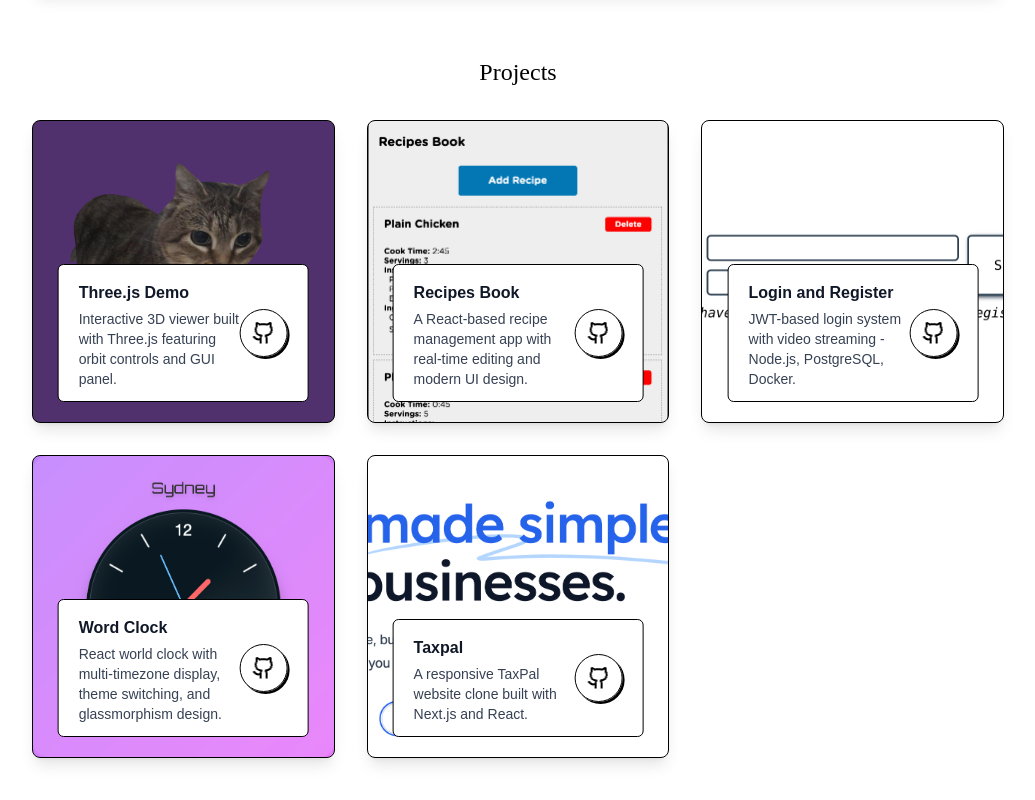
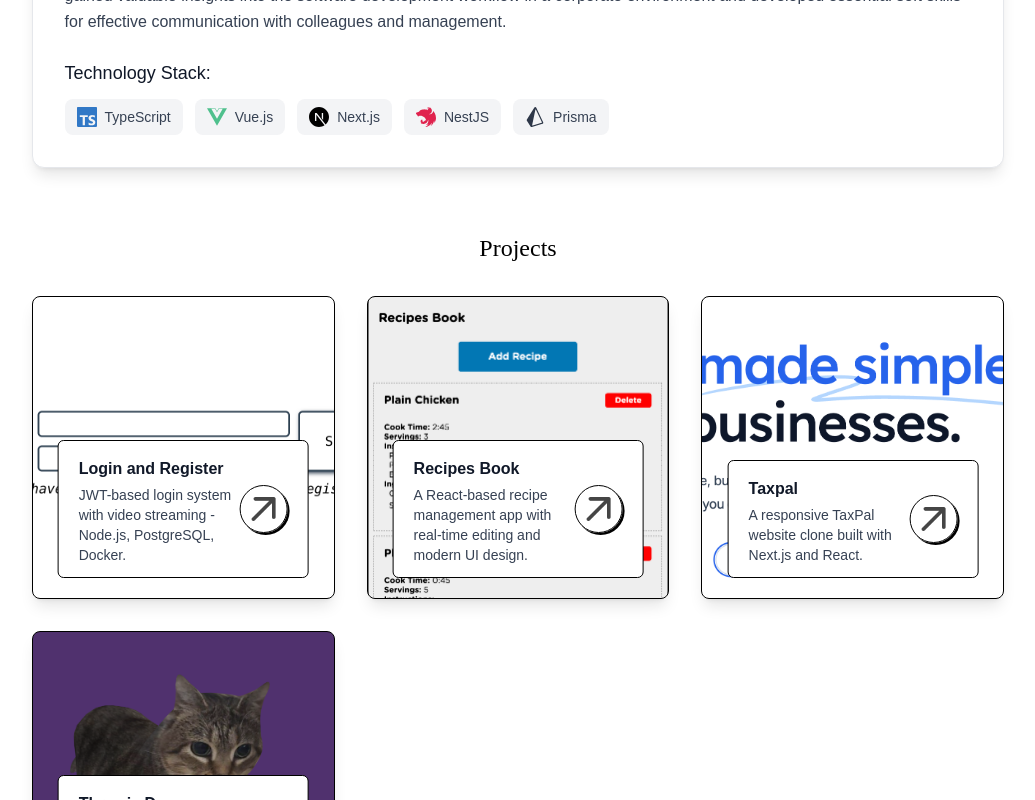
Before and after one commit to shuttle666/My-Profile, a Next.js app: page / in a window 1280 px wide. Shown: the part 3780-4580 px from the top of the page, without its empty margins (122-1157 px from the left). Built offline with nearby package versions, Linux system fonts and the light colour scheme; a web font is replaced by a local one.

Commit message:
Updated internship details, reordered projects (Login first, Three.js last), and replaced GitHub repository links with live deployment URLs.

```diff
--- a/assets/assets.js
+++ b/assets/assets.js
@@ -1,78 +1,78 @@
-import user_image from './user-image.png';
-import code_icon from './code-icon.png';
-import code_icon_dark from './code-icon-dark.png';
-import edu_icon from './edu-icon.png';
-import edu_icon_dark from './edu-icon-dark.png';
-import project_icon from './project-icon.png';
-import project_icon_dark from './project-icon-dark.png';
-import vscode from './vscode.png';
-import firebase from './firebase.png';
-import figma from './figma.png';
-import git from './git.png';
-import mongodb from './mongodb.png';
-import right_arrow_white from './right-arrow-white.png';
-import logo from './logo.png';
-import logo_dark from './logo_dark.png';
-import mail_icon from './mail_icon.png';
-import mail_icon_dark from './mail_icon_dark.png';
-import profile_img from './profile-img.png';
-import download_icon from './download-icon.png';
-import hand_icon from './hand-icon.png';
-import header_bg_color from './header-bg-color.png';
-import moon_icon from './moon_icon.png';
-import sun_icon from './sun_icon.png';
-import arrow_icon from './arrow-icon.png';
-import arrow_icon_dark from './arrow-icon-dark.png';
-import menu_black from './menu-black.png';
-import menu_white from './menu-white.png';
-import close_black from './close-black.png';
-import close_white from './close-white.png';
-import web_icon from './web-icon.png';
-import mobile_icon from './mobile-icon.png';
-import ui_icon from './ui-icon.png';
-import graphics_icon from './graphics-icon.png';
-import right_arrow from './right-arrow.png';
-import send_icon from './send-icon.png';
-import right_arrow_bold from './right-arrow-bold.png';
-import right_arrow_bold_dark from './right-arrow-bold-dark.png';
-import github from './github.png';
-import github_dark from './github_dark.png';
-import linkedin from './linkedin.png';
-import linkedin_dark from './linkedin_dark.png';
+import user_image from "./user-image.png";
+import code_icon from "./code-icon.png";
+import code_icon_dark from "./code-icon-dark.png";
+import edu_icon from "./edu-icon.png";
+import edu_icon_dark from "./edu-icon-dark.png";
+import project_icon from "./project-icon.png";
+import project_icon_dark from "./project-icon-dark.png";
+import vscode from "./vscode.png";
+import firebase from "./firebase.png";
+import figma from "./figma.png";
+import git from "./git.png";
+import mongodb from "./mongodb.png";
+import right_arrow_white from "./right-arrow-white.png";
+import logo from "./logo.png";
+import logo_dark from "./logo_dark.png";
+import mail_icon from "./mail_icon.png";
+import mail_icon_dark from "./mail_icon_dark.png";
+import profile_img from "./profile-img.png";
+import download_icon from "./download-icon.png";
+import hand_icon from "./hand-icon.png";
+import header_bg_color from "./header-bg-color.png";
+import moon_icon from "./moon_icon.png";
+import sun_icon from "./sun_icon.png";
+import arrow_icon from "./arrow-icon.png";
+import arrow_icon_dark from "./arrow-icon-dark.png";
+import menu_black from "./menu-black.png";
+import menu_white from "./menu-white.png";
+import close_black from "./close-black.png";
+import close_white from "./close-white.png";
+import web_icon from "./web-icon.png";
+import mobile_icon from "./mobile-icon.png";
+import ui_icon from "./ui-icon.png";
+import graphics_icon from "./graphics-icon.png";
+import right_arrow from "./right-arrow.png";
+import send_icon from "./send-icon.png";
+import right_arrow_bold from "./right-arrow-bold.png";
+import right_arrow_bold_dark from "./right-arrow-bold-dark.png";
+import github from "./github.png";
+import github_dark from "./github_dark.png";
+import linkedin from "./linkedin.png";
+import linkedin_dark from "./linkedin_dark.png";
 
 // 添加前端技术图标导入
-import react from './react.svg';
-import javascript from './javascript.svg';
-import typescript from './typescript.svg';
-import html from './html.svg';
-import css from './css.svg';
-import tailwindcss from './tailwindcss.svg';
-import figma_svg from './figma.svg';
-import nextjs from './nextjs.svg';
-import python from './python.svg';
-import vue from './vuejs.svg';
-import threejs from './threejs.svg';
-import vitejs from './vitejs.svg';
+import react from "./react.svg";
+import javascript from "./javascript.svg";
+import typescript from "./typescript.svg";
+import html from "./html.svg";
+import css from "./css.svg";
+import tailwindcss from "./tailwindcss.svg";
+import figma_svg from "./figma.svg";
+import nextjs from "./nextjs.svg";
+import python from "./python.svg";
+import vue from "./vuejs.svg";
+import threejs from "./threejs.svg";
+import vitejs from "./vitejs.svg";
 
 // 添加后端和数据库技术图标导入
-import nodejs from './nodejs.svg';
-import express from './express.svg';
-import nestjs from './nestjs.svg';
-import prisma from './prisma.svg';
-import postgresql from './postgresql.svg';
+import nodejs from "./nodejs.svg";
+import express from "./express.svg";
+import nestjs from "./nestjs.svg";
+import prisma from "./prisma.svg";
+import postgresql from "./postgresql.svg";
 
 // 添加工具和DevOps技术图标导入
-import git_svg from './git.svg';
-import yarn from './yarn.svg';
-import pnpm from './pnpm.svg';
-import docker from './docker.svg';
-import aws from './aws.png';
-import postman from './postman.svg';
-import soon_logo from './soon_logo.jpg';
-import trae from './trae.svg';
-import claude from './claude.png';
-import cursor from './cursor.svg';
-import sealos from './sealos.png';
+import git_svg from "./git.svg";
+import yarn from "./yarn.svg";
+import pnpm from "./pnpm.svg";
+import docker from "./docker.svg";
+import aws from "./aws.png";
+import postman from "./postman.svg";
+import soon_logo from "./soon_logo.jpg";
+import trae from "./trae.svg";
+import claude from "./claude.png";
+import cursor from "./cursor.svg";
+import sealos from "./sealos.png";
 
 export const assets = {
   github,
@@ -156,157 +156,189 @@
 
 export const workData = [
   {
-        title: 'Three.js Demo',
-        description: 'Interactive 3D viewer built with Three.js featuring orbit controls and GUI panel.',
-        bgImage: '/threejs.png',
-
-        link: 'https://github.com/shuttle666/threejs',
-
+    title: "Login and Register",
+    description:
+      "JWT-based login system with video streaming - Node.js, PostgreSQL, Docker.",
+    bgImage: "/loginRegister.png",
+    link: "https://login-and-register-frontend-4pihla-a9a1c4-13-54-49-177.traefik.me/",
   },
   {
-        title: 'Recipes Book',
-        description: 'A React-based recipe management app with real-time editing and modern UI design.',
-        bgImage: '/recipesBook.png',
-        technologies: [
-            { icon: assets.react, name: 'React' },
-        ],
-        link: 'https://github.com/shuttle666/Recipes',
+    title: "Recipes Book",
+    description:
+      "A React-based recipe management app with real-time editing and modern UI design.",
+    bgImage: "/recipesBook.png",
+    technologies: [{ icon: assets.react, name: "React" }],
+    link: "https://recipes-one-azure.vercel.app/",
   },
   {
-        title: 'Login and Register',
-        description: 'JWT-based login system with video streaming - Node.js, PostgreSQL, Docker.',
-        bgImage: '/loginRegister.png',
-        link: 'https://github.com/shuttle666/loginRegister',
+    title: "Taxpal",
+    description:
+      "A responsive TaxPal website clone built with Next.js and React.",
+    bgImage: "/taxpal.png",
+    technologies: [{ icon: assets.react, name: "React" }],
+    link: "https://taxpal-app-ewa8l4-b515fe-13-54-49-177.traefik.me/",
   },
   {
-        title: 'Word Clock',
-        description: 'React world clock with multi-timezone display, theme switching, and glassmorphism design.',
-        bgImage: '/WordClock.png',
-        technologies: [
-            { icon: assets.react, name: 'React' },
-        ],
-        link: 'https://github.com/shuttle666/World-clock',
-
+    title: "Three.js Demo",
+    description:
+      "Interactive 3D viewer built with Three.js featuring orbit controls and GUI panel.",
+    bgImage: "/threejs.png",
+    link: "https://threejs-one-dun.vercel.app/",
   },
-    {
-        title: 'Taxpal',
-        description: 'A responsive TaxPal website clone built with Next.js and React.',
-        bgImage: '/taxpal.png',
-        technologies: [
-            { icon: assets.react, name: 'React' },
-        ],
-        link: 'https://github.com/shuttle666/taxpal',
-
-    },
+  // {
+  //   title: "Word Clock",
+  //   description:
+  //     "React world clock with multi-timezone display, theme switching, and glassmorphism design.",
+  //   bgImage: "/WordClock.png",
+  //   technologies: [{ icon: assets.react, name: "React" }],
+  //   link: "https://github.com/shuttle666/World-clock",
+  // },
   // {
   //     title: 'UI/UX designing',
   //     description: 'UI/UX Design',
   //     bgImage: '/work-4.png',
   // },
-]
+];
 
 export const serviceData = [
-    { icon: assets.web_icon, title: 'Web design', description: 'Web development is the process of building, programming...', link: '' },
-    { icon: assets.mobile_icon, title: 'Mobile app', description: 'Mobile app development involves creating software for mobile devices...', link: '' },
-    { icon: assets.ui_icon, title: 'UI/UX design', description: 'UI/UX design focuses on creating a seamless user experience...', link: '' },
-    { icon: assets.graphics_icon, title: 'Graphics design', description: 'Creative design solutions to enhance visual communication...', link: '' },
-]
+  {
+    icon: assets.web_icon,
+    title: "Web design",
+    description: "Web development is the process of building, programming...",
+    link: "",
+  },
+  {
+    icon: assets.mobile_icon,
+    title: "Mobile app",
+    description:
+      "Mobile app development involves creating software for mobile devices...",
+    link: "",
+  },
+  {
+    icon: assets.ui_icon,
+    title: "UI/UX design",
+    description:
+      "UI/UX design focuses on creating a seamless user experience...",
+    link: "",
+  },
+  {
+    icon: assets.graphics_icon,
+    title: "Graphics design",
+    description: "Creative design solutions to enhance visual communication...",
+    link: "",
+  },
+];
 
 export const infoList = [
-    { icon: assets.code_icon, iconDark: assets.code_icon_dark, title: 'Technical Skills', description: 'React, Node.js, Next.js, Prisma and more.' },
-    { icon: assets.project_icon, iconDark: assets.project_icon_dark, title: 'Projects', description: 'Built more than 5 projects.' },
-    { icon: assets.edu_icon, iconDark: assets.edu_icon_dark, title: 'Education', description: 'Master of Computing, University of Adelaide.' }
+  {
+    icon: assets.code_icon,
+    iconDark: assets.code_icon_dark,
+    title: "Technical Skills",
+    description: "React, Node.js, Next.js, Prisma and more.",
+  },
+  {
+    icon: assets.project_icon,
+    iconDark: assets.project_icon_dark,
+    title: "Projects",
+    description: "Built more than 5 projects.",
+  },
+  {
+    icon: assets.edu_icon,
+    iconDark: assets.edu_icon_dark,
+    title: "Education",
+    description: "Master of Computing, University of Adelaide.",
+  },
 ];
 
 // 前端
 export const frontendSkillsData = [
   {
     icon: assets.react,
-        title: 'React'
+    title: "React",
   },
   {
     icon: assets.nextjs,
-        title: 'Next.js'
+    title: "Next.js",
   },
   {
     icon: assets.tailwindcss,
-        title: 'Tailwind CSS'
+    title: "Tailwind CSS",
   },
   {
     icon: assets.vitejs,
-        title: 'Vite'
+    title: "Vite",
   },
   {
     icon: assets.html,
-        title: 'HTML'
+    title: "HTML",
   },
   {
     icon: assets.css,
-        title: 'CSS'
+    title: "CSS",
   },
   {
     icon: assets.javascript,
-        title: 'JavaScript'
+    title: "JavaScript",
   },
   {
     icon: assets.typescript,
-        title: 'TypeScript'
+    title: "TypeScript",
   },
   {
     icon: assets.python,
-        title: 'Python'
+    title: "Python",
   },
   {
     icon: assets.threejs,
-        title: 'Three.js'
-    }
+    title: "Three.js",
+  },
 ];
 
 // 后端和数据库
 export const backendSkillsData = [
   {
     icon: assets.nodejs,
-        title: 'Node.js'
+    title: "Node.js",
   },
   {
     icon: assets.express,
-        title: 'Express'
+    title: "Express",
   },
   {
     icon: assets.nestjs,
-        title: 'NestJS'
+    title: "NestJS",
   },
   {
     icon: assets.prisma,
-        title: 'Prisma'
+    title: "Prisma",
   },
   {
     icon: assets.postgresql,
-        title: 'PostgreSQL'
+    title: "PostgreSQL",
   },
   {
     icon: assets.mongodb,
-        title: 'MongoDB'
-    }
+    title: "MongoDB",
+  },
 ];
 
 // 工具和DevOps
 export const toolsSkillsData = [
   {
     icon: assets.git,
-        title: 'Git'
+    title: "Git",
   },
   {
     icon: assets.github,
-        title: 'GitHub'
+    title: "GitHub",
   },
   {
     icon: assets.vscode,
-        title: 'VSCode'
+    title: "VSCode",
   },
   {
     icon: assets.figma,
-        title: 'Figma'
+    title: "Figma",
   },
   // {
   //     icon: assets.yarn,
@@ -314,27 +346,27 @@
   // },
   {
     icon: assets.pnpm,
-        title: 'pnpm'
+    title: "pnpm",
   },
   {
     icon: assets.postman,
-        title: 'Postman'
+    title: "Postman",
   },
   {
     icon: assets.docker,
-        title: 'Docker'
+    title: "Docker",
   },
   {
     icon: assets.sealos,
-        title: 'Sealos'
+    title: "Sealos",
   },
   {
     icon: assets.aws,
-        title: 'AWS EC2'
+    title: "AWS EC2",
   },
   {
     icon: assets.claude,
-        title: 'Claude'
+    title: "Claude",
   },
   // {
   //     icon: assets.trae,
@@ -342,28 +374,30 @@
   // },
   {
     icon: assets.cursor,
-        title: 'Cursor'
+    title: "Cursor",
   },
 ];
 
 // 实习经历
 export const internshipData = {
-    company: 'Soon Meta',
+  company: "Soon Meta",
   logo: assets.soon_logo,
-    position: 'Software Engineer Intern',
-    duration: '2024.11 - 2025.2',
-    workType: 'Remote',
+  position: "Software Engineer Intern",
+  duration: "November 2024 - February 2025",
+  workType: "Remote",
   responsibilities: [
-        'Developed company backend management frontend pages using Vue.js.',
-        'Built the blog module for JobABC website, including frontend pages with nextjs, backend CRUD operations with nestjs, and database management with prisma and mySQL.'
-
+    "Architected a robust full-stack blog system using TypeScript(Nextjs) and Nodejs, implementing a modular Controller-Service-Repository pattern and DTO-based validation to ensure 100% type safety.",
+    "Optimized complex database query performance by 60% (reducing response time to 150ms) using Prisma and concurrent processing, ensuring efficient data retrieval for scalable systems.",
+    "Managed reliable database schema evolution via Prisma Migrate, maintaining synchronization across development, staging, and production environments with 0% online migration failures.",
+    "Collaborated in an Agile environment following Git Flow best practices, achieving a 95% PR approval rate and resolving 8+ complex merge conflicts to maintain version control integrity.",
   ],
-    description: 'This internship provided me with hands-on experience in large-scale commercial project development. Most importantly, I gained valuable insights into the software development workflow in a corporate environment and developed essential soft skills for effective communication with colleagues and management.',
+  description:
+    "This internship provided me with hands-on experience in large-scale commercial project development. Most importantly, I gained valuable insights into the software development workflow in a corporate environment and developed essential soft skills for effective communication with colleagues and management.",
   technologies: [
-        { icon: assets.typescript, name: 'TypeScript' },
-        { icon: assets.vue, name: 'Vue.js' },
-        { icon: assets.nextjs, name: 'Next.js' },
-        { icon: assets.nestjs, name: 'NestJS' },
-        { icon: assets.prisma, name: 'Prisma' }
-    ]
+    { icon: assets.typescript, name: "TypeScript" },
+    { icon: assets.vue, name: "Vue.js" },
+    { icon: assets.nextjs, name: "Next.js" },
+    { icon: assets.nestjs, name: "NestJS" },
+    { icon: assets.prisma, name: "Prisma" },
+  ],
 };
--- a/components/Work.jsx
+++ b/components/Work.jsx
@@ -154,8 +154,8 @@
                           className='border rounded-full border-black dark:border-white flex-shrink-0 w-12 h-12 flex items-center justify-center shadow-[2px_2px_0_#000] dark:shadow-[2px_2px_0_#fff] group-hover:bg-lime-300 transition-all duration-300 hover:scale-110 relative z-10'
                         >
                             <Image
-                              src={isDarkMode ? assets.github_dark : assets.github}
-                              alt='GitHub link'
+                              src={isDarkMode ? assets.arrow_icon_dark : assets.arrow_icon}
+                              alt='Visit site'
                               className='w-6 h-6'
                               width={24}
                               height={24}
@@ -171,7 +171,7 @@
                             transition={{ duration: 0.2 }}
                             className='absolute bottom-full left-1/2 transform -translate-x-1/2 mb-3 px-3 py-2 bg-gray-900 dark:bg-gray-100 text-white dark:text-gray-900 text-sm rounded-lg whitespace-nowrap z-20 shadow-lg font-medium'
                           >
-                            Click to view on GitHub.
+                            Click to visit live site.
                           </motion.div>
                         )}
                     </div>
```
Lines whose indentation alone changed are shown as unchanged.
